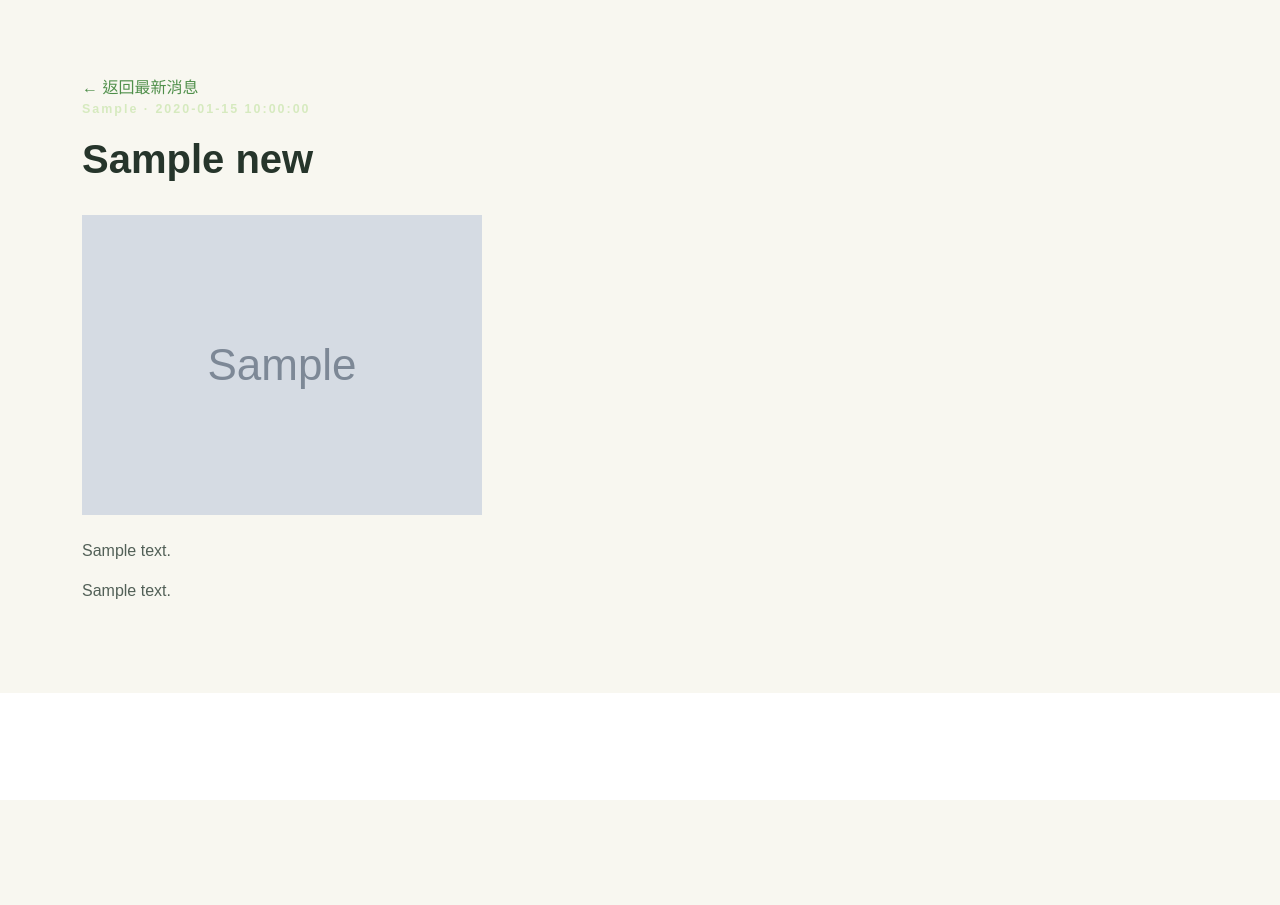
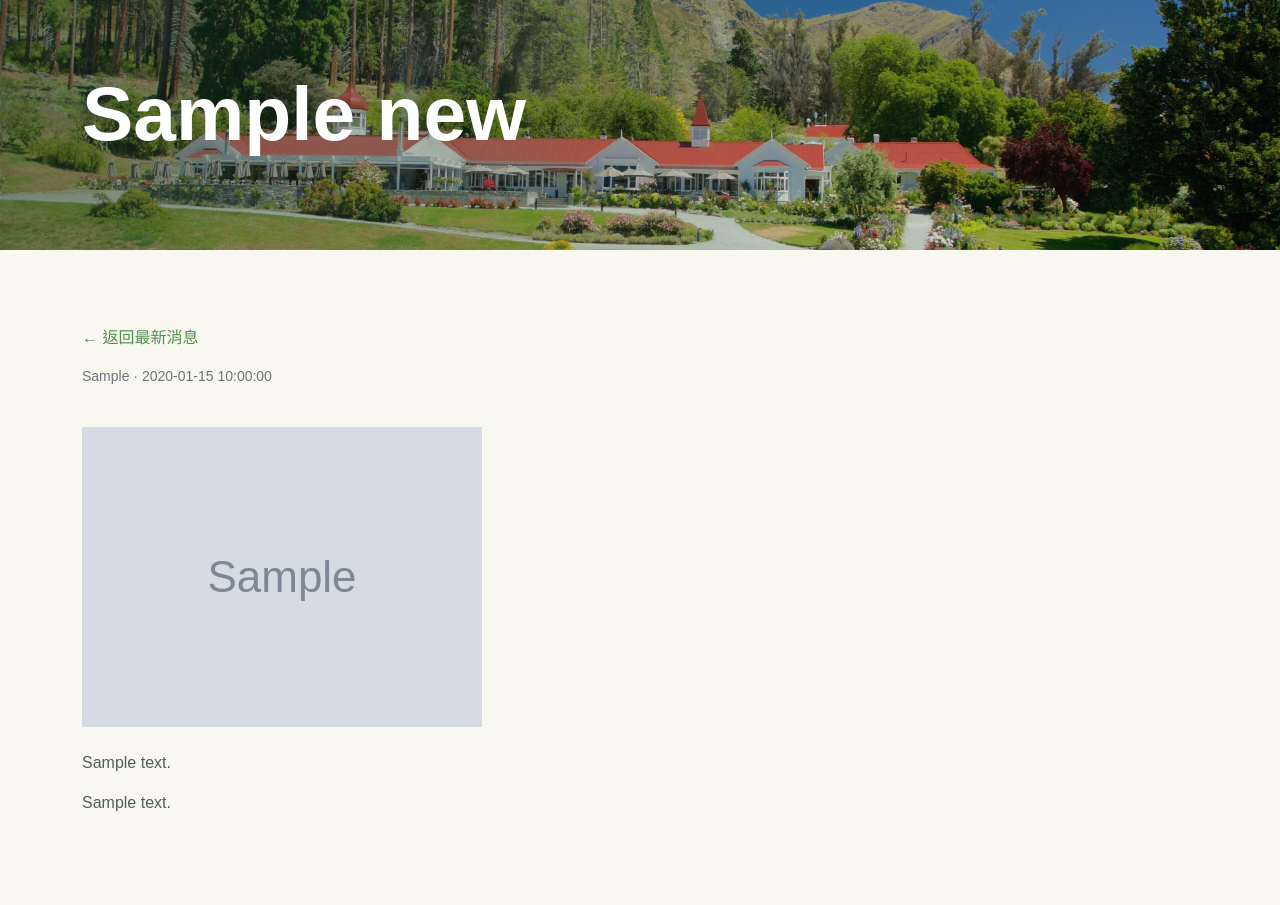
Before and after one commit to fina50316/v1, a PHP site: page /news-detail.php?id=1 in a window 1280 px wide. Before the commit the page ends 800 px from the top, so only its background shows below. Run offline with PHP 8.4, Linux system fonts and the light colour scheme; tables that the repository leaves empty hold one stand-in row (values such as "Sample post"); grey boxes marked "Sample" are stand-in pictures.

Commit message:
112302: apply shared banner to news detail page

```diff
--- a/news-detail.php
+++ b/news-detail.php
@@ -13,13 +13,17 @@ function e($value) { return htmlspecialchars((string)$value, ENT_QUOTES, 'UTF-8'
 <head>
 <meta charset="utf-8"><meta name="viewport" content="width=device-width, initial-scale=1">
 <title><?= e($news['title']) ?>｜KIWI TRAILS</title>
-<link href="css/bootstrap.min.css" rel="stylesheet"><link href="css/style.css" rel="stylesheet"><link href="css/pages.css" rel="stylesheet">
+<link href="css/bootstrap.min.css" rel="stylesheet"><link href="css/style.css" rel="stylesheet"><link href="css/pages.css" rel="stylesheet"><link href="css/banner.css" rel="stylesheet">
 </head>
 <body>
+<section class="page-banner">
+  <div class="container">
+    <h1 class="display-1 text-white mb-4"><?= e($news['title']) ?></h1>
+  </div>
+</section>
 <main class="page-section"><div class="container">
 <a href="news.html">← 返回最新消息</a>
-<p class="eyebrow"><?= e($news['category']) ?> · <?= e($news['published_at']) ?></p>
-<h1><?= e($news['title']) ?></h1>
+<p class="small text-muted mt-3"><?= e($news['category']) ?> · <?= e($news['published_at']) ?></p>
 <?php if (!empty($news['image'])): ?><img class="img-fluid my-4" src="<?= e($news['image']) ?>" alt=""><?php endif; ?>
 <p><?= nl2br(e($news['summary'])) ?></p>
 <article><?= nl2br(e($news['content'])) ?></article>
```
